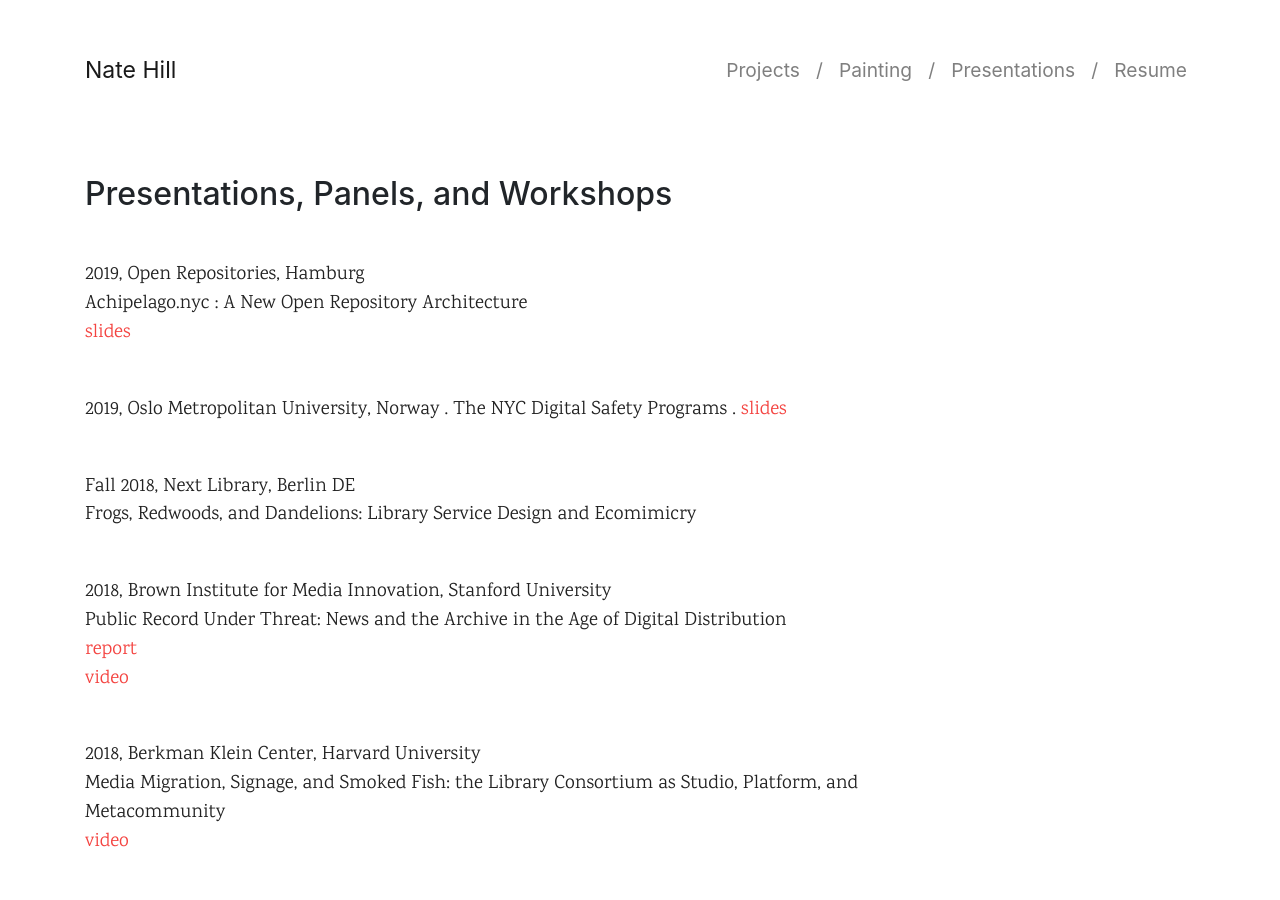
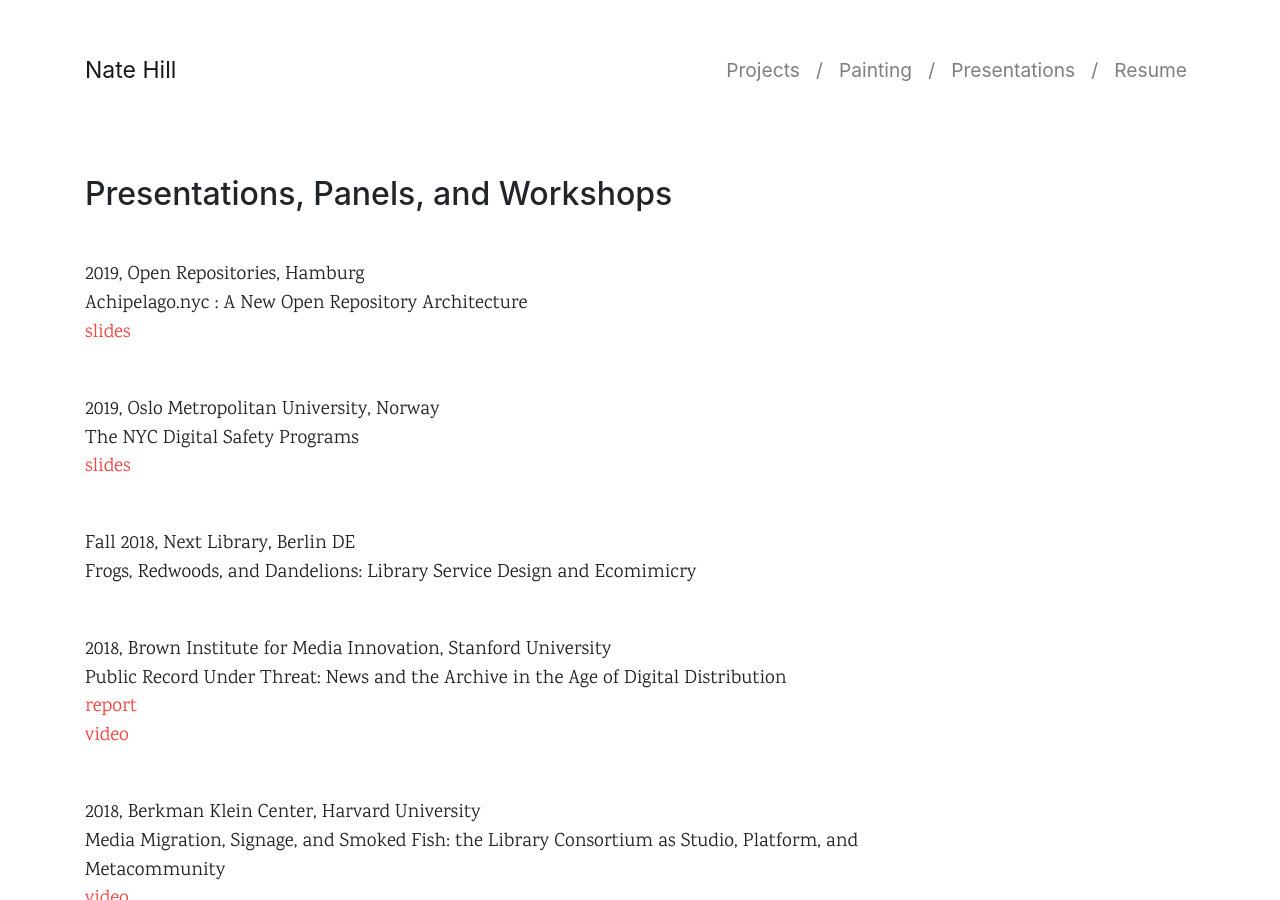
Before and after one commit to natehill/natehill.github.io, a Jekyll site: the page built from pages/presentations.md, in a window 1280 px wide and 900 px high. Built offline with Jekyll 4.4.1, drawn with Linux system fonts in a browser that asks for light colours; nearby versions of some CDN libraries.

```diff
--- a/pages/presentations.md
+++ b/pages/presentations.md
@@ -9,8 +9,8 @@ permalink: /presentations/
 Achipelago.nyc : A New Open Repository Architecture
 [slides](https://docs.google.com/presentation/d/1HYJJ49eDeQPXQj5Jl9esxQ3yabV28m0cH__eRhwAmqM/edit#slide=id.g596785697b_0_95)
 
-2019, Oslo Metropolitan University, Norway .
-The NYC Digital Safety Programs .
+2019, Oslo Metropolitan University, Norway
+The NYC Digital Safety Programs
 [slides](https://docs.google.com/presentation/d/1W7uLAuMh74bcT3k00pJZCP1elyoCXMcb_kqsmUKemYk/edit#slide=id.g517d0af92f_0_48)
 
 Fall 2018, Next Library, Berlin DE
```
